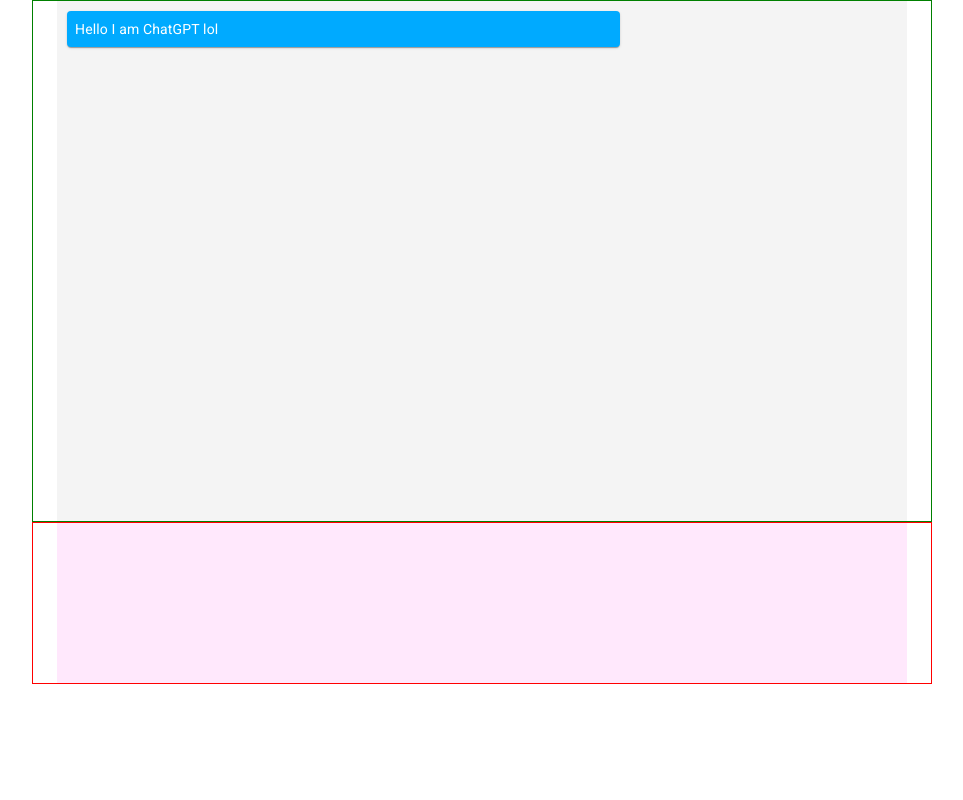
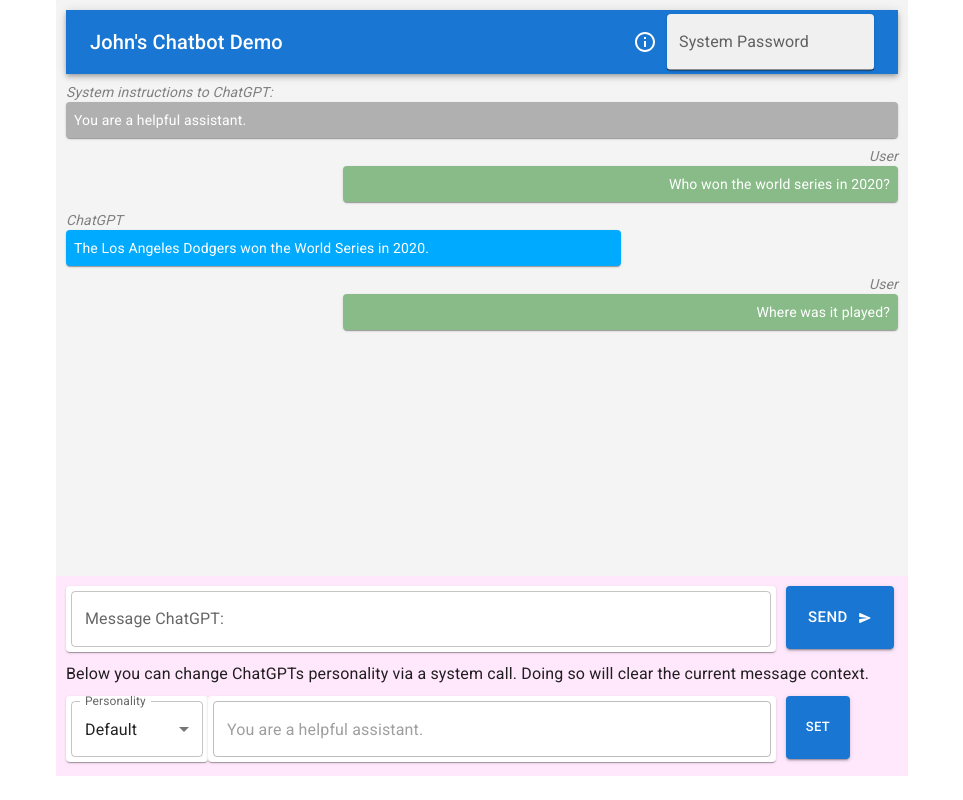
Before and after one commit to jabdulma/chat_demo_ui, a React (Create React App) app: page / in a window 1280 px wide. Shown: the whole page, without its empty margins (158-1121 px from the left). Built offline with nearby package versions, Linux system fonts and the light colour scheme.

Commit message:
Added more chat options.  Need to finish functionality and UI cleanup.

```diff
--- a/package.json
+++ b/package.json
@@ -17,6 +17,7 @@
     "@types/react-dom": "^18.2.19",
     "axios": "^1.6.7",
     "react": "^18.2.0",
+    "react-axios": "^2.0.6",
     "react-dom": "^18.2.0",
     "react-scripts": "5.0.1",
     "typescript": "^4.9.5",
--- a/src/App.tsx
+++ b/src/App.tsx
@@ -1,192 +1,183 @@
-import React from 'react';
+import React, {useEffect, useState} from 'react';
 import './App.css';
-import AiChat from "./AiChat";
+import AiChat from "./MessageTypes/AiChat";
+import UserChat from "./MessageTypes/UserChat";
+import SystemMessage from "./MessageTypes/SystemMessage";
+
 
 import CssBaseline from '@mui/material/CssBaseline';
 import { Box, Container, Stack } from '@mui/system';
-import {Paper, Grid} from '@mui/material';
-import { styled } from '@mui/material/styles';
+import {
+    Paper,
+    Grid,
+    TextField,
+    Button,
+    Typography,
+    AppBar,
+    Toolbar,
+    Tooltip,
+    InputLabel,
+    FormControl, Select, MenuItem, SelectChangeEvent
+} from '@mui/material';
+
+import SendRoundedIcon from '@mui/icons-material/SendRounded';
+import InfoOutlinedIcon from '@mui/icons-material/InfoOutlined';
+
+const demoMessages = [
+    {"role": "system", "content": "You are a helpful assistant."},
+    {"role": "user", "content": "Who won the world series in 2020?"},
+    {"role": "assistant", "content": "The Los Angeles Dodgers won the World Series in 2020."},
+    {"role": "user", "content": "Where was it played?"}
+]
+
+const searchParams = new URLSearchParams(document.location.search);
+
+const personalities = {
+    default: "You are a helpful assistant.",
+    aliens: "You are a helpful assistant, but you love talking about aliens.",
+    sassy: "You are a helpful assistant, but you are very sassy.",
+    custom: ""
+}
+
+function App() {
+    const [messages, setMessages] = useState(demoMessages)
+    const [count, setCount] = useState(0);
+    const [personality, setPersonality] = useState("default");
+    const [personalityDesc, setPersonalityDesc] = useState("")
+    const [lockcode, setLockcode] = useState("");
+    const [customTextEnable, setCTE] = useState(true)
 
 
+    function createChatBubbles(): any {
+        var messageList = messages;
+        var currentMessage: { role: string; content: string; };
+        let outputBubbles: any[] = [];
+        for (var i = 0; i < messageList.length; i++) {
+            currentMessage = messageList[i];
+            if (currentMessage.role === "assistant") {
+                outputBubbles.push(<AiChat message={currentMessage.content}></AiChat>)
+            } else if (currentMessage.role === "user") {
+                outputBubbles.push(<UserChat message={currentMessage.content}></UserChat>)
+            } else if (currentMessage.role === "system") {
+                outputBubbles.push(<SystemMessage message={currentMessage.content}></SystemMessage>)
+            }
+        }
+        return outputBubbles;
+    }
 
-const AiBubble = styled(Paper)(({ theme }) => ({
-    backgroundColor: theme.palette.mode === 'dark' ? '#00AAFF' : '#00AAFF',
-    ...theme.typography.body2,
-    padding: theme.spacing(1),
-    textAlign: 'left',
-    color: '#fff',
-}));
+    // Similar to componentDidMount and componentDidUpdate:
+    useEffect(() => {
+        // Update the document title using the browser API
+        document.title = `ChatGPT Integration Demo`;
+        setLockcode(searchParams.get("lc") || "")
+        setPersonality("default")
+        setPersonalityDesc(personalities.default)
+        console.log("Running useEffect")
+    }, []);
 
-const UserBubble = styled(Paper)(({ theme }) => ({
-    backgroundColor: theme.palette.mode === 'dark' ? '#00FFAA' : '#88BB88',
-    ...theme.typography.body2,
-    padding: theme.spacing(1),
-    textAlign: 'right',
-    color: '#fff',
-}));
+    const handlePersonalityChange = (event: SelectChangeEvent<typeof personality>) => {
+        type personalityKeyType = keyof typeof personalities;
+        let personalityKey: personalityKeyType = event.target.value as personalityKeyType;
 
-const BubbleSpacer = styled("div")(({ theme }) => ({
-    ...theme.typography.body2,
-    padding: theme.spacing(1)
-}));
+        let ptype = event.target.value
+        setCTE(ptype === "custom" ? false : true)
+        setPersonality(event.target.value);
+        setPersonalityDesc(personalities[personalityKey])
+    };
 
+    const handlePersonalityDescChange = (event: React.ChangeEvent<HTMLInputElement>) => {
+        let ptype = event.target.value
+        setPersonalityDesc(event.target.value);
+    };
 
-
-// <Grid container spacing={2}>
-//     {/* AI Message */}
-//     <AiChat/>
-//     {/* User Message */}
-//     <Grid xs={2} md={4} spacing={2}>
-//         <BubbleSpacer></BubbleSpacer>
-//     </Grid>
-//     <Grid xs={10} md={8} spacing={2}>
-//         <UserBubble>xs=10 md=8</UserBubble>
-//     </Grid>
-//
-//
-//
-//     {/* AI Message */}
-//     <Grid xs={10} md={8}>
-//         <AiBubble>xs=10 md=8</AiBubble>
-//     </Grid>
-//     <Grid xs={2} md={4}>
-//         <BubbleSpacer></BubbleSpacer>
-//     </Grid>
-//     {/* User Message */}
-//     <Grid xs={2} md={4}>
-//         <BubbleSpacer></BubbleSpacer>
-//     </Grid>
-//     <Grid xs={10} md={8}>
-//         <UserBubble>xs=10 md=8</UserBubble>
-//     </Grid>
-//
-//
-//     {/* AI Message */}
-//     <Grid xs={10} md={8}>
-//         <AiBubble>xs=10 md=8</AiBubble>
-//     </Grid>
-//     <Grid xs={2} md={4}>
-//         <BubbleSpacer></BubbleSpacer>
-//     </Grid>
-//     {/* User Message */}
-//     <Grid xs={2} md={4}>
-//         <BubbleSpacer></BubbleSpacer>
-//     </Grid>
-//     <Grid xs={10} md={8}>
-//         <UserBubble>xs=10 md=8</UserBubble>
-//     </Grid>
-//
-//
-//     {/* AI Message */}
-//     <Grid xs={10} md={8}>
-//         <AiBubble>xs=10 md=8</AiBubble>
-//     </Grid>
-//     <Grid xs={2} md={4}>
-//         <BubbleSpacer></BubbleSpacer>
-//     </Grid>
-//     {/* User Message */}
-//     <Grid xs={2} md={4}>
-//         <BubbleSpacer></BubbleSpacer>
-//     </Grid>
-//     <Grid xs={10} md={8}>
-//         <UserBubble>xs=10 md=8</UserBubble>
-//     </Grid>
-//
-//
-//
-//     {/* AI Message */}
-//     <Grid xs={10} md={8}>
-//         <AiBubble>xs=10 md=8</AiBubble>
-//     </Grid>
-//     <Grid xs={2} md={4}>
-//         <BubbleSpacer></BubbleSpacer>
-//     </Grid>
-//     {/* User Message */}
-//     <Grid xs={2} md={4}>
-//         <BubbleSpacer></BubbleSpacer>
-//     </Grid>
-//     <Grid xs={10} md={8}>
-//         <UserBubble>xs=10 md=8</UserBubble>
-//     </Grid>
-//
-//
-//
-//     {/* AI Message */}
-//     <Grid xs={10} md={8}>
-//         <AiBubble>xs=10 md=8</AiBubble>
-//     </Grid>
-//     <Grid xs={2} md={4}>
-//         <BubbleSpacer></BubbleSpacer>
-//     </Grid>
-//     {/* User Message */}
-//     <Grid xs={2} md={4}>
-//         <BubbleSpacer></BubbleSpacer>
-//     </Grid>
-//     <Grid xs={10} md={8}>
-//         <UserBubble>xs=10 md=8</UserBubble>
-//     </Grid>
-//
-//
-//     {/* AI Message */}
-//     <Grid xs={10} md={8}>
-//         <AiBubble>xs=10 md=8</AiBubble>
-//     </Grid>
-//     <Grid xs={2} md={4}>
-//         <BubbleSpacer></BubbleSpacer>
-//     </Grid>
-//     {/* User Message */}
-//     <Grid xs={2} md={4}>
-//         <BubbleSpacer></BubbleSpacer>
-//     </Grid>
-//     <Grid xs={10} md={8}>
-//         <UserBubble>xs=10 md=8</UserBubble>
-//     </Grid>
-//
-//
-//
-//     {/* AI Message */}
-//     <Grid xs={10} md={8}>
-//         <AiBubble>xs=10 md=8</AiBubble>
-//     </Grid>
-//     <Grid xs={2} md={4}>
-//         <BubbleSpacer></BubbleSpacer>
-//     </Grid>
-//     {/* User Message */}
-//     <Grid xs={2} md={4}>
-//         <BubbleSpacer></BubbleSpacer>
-//     </Grid>
-//     <Grid xs={10} md={8}>
-//         <UserBubble>xs=10 md=8</UserBubble>
-//     </Grid>
-//
-//     {/* Ending grid used for scrolling */}
-//     <Grid xs={2} md={4}>
-//         <BubbleSpacer></BubbleSpacer>
-//     </Grid>
-//
-// </Grid>
-
-
-function App() {
-  return (
+    return (
       <React.Fragment>
         <CssBaseline />
-        <Container sx={{ border: '1px solid green'}} maxWidth="md">
-            <Box sx={{ bgcolor: '#f4f4f4', height: '65vh', padding: '10px', overflow:'scroll'}}>
-                    <Box sx={{ flexGrow: 1 }}>
-                        <Stack>
-                            <AiChat></AiChat>
+        <Container sx={{ border: '0px solid green'}} maxWidth="md">
+            <Box sx={{ bgcolor: '#f4f4f4', height: '72vh', padding: '10px', overflowY:'scroll'}}>
 
-                        </Stack>
-                    </Box>
-                    {/* User Message */}
+                <Box sx={{ flexGrow: 1 }}>
+                    <AppBar position="static">
+                        <Toolbar>
+                            <Typography
+                                variant="h6"
+                                noWrap
+                                component="div"
+                                sx={{ flexGrow: 1, display: { xs: 'none', sm: 'block' } }}
+                            >
+                                John's Chatbot Demo
+                            </Typography>
+                            <Tooltip title="Please enter a password to use the system.  Password should've been provided with the link, otherwise contact the author." placement="bottom">
+                                <InfoOutlinedIcon sx={{marginRight:'10px'}}/>
+                            </Tooltip>
+                            <Paper>
+                                <TextField value={lockcode} variant="filled" label="System Password" />
+                            </Paper>
+
+                        </Toolbar>
+                    </AppBar>
+                </Box>
+
+                <Box sx={{ flexGrow: 1 }}>
+                    <Grid container>
+                        {createChatBubbles()}
+                     </Grid>
+                </Box>
             </Box>
         </Container>
-        <Container sx={{ border: '1px solid red'}} maxWidth="md">
-          <Box sx={{ bgcolor: '#FFe8fc', height: '20vh' }} />
+        <Container sx={{ border: '0px solid red'}} maxWidth="md">
+            <Box sx={{ bgcolor: '#FFe8fc', height: '20vh', minHeight:'200px' }}>
+                <Box sx={{ flexGrow: 1 }}>
+                    <Stack>
+                        {/* Message Box */}
+                        <Grid container sx={{margin:'10px'}} >
+                            <Grid xs={10}>
+                                <Paper sx={{padding:'5px'}}>
+                                    <TextField label="Message ChatGPT:" fullWidth />
+                                </Paper>
+                            </Grid>
+                            <Grid xs={2}>
+                                <Button variant="contained" size="large" sx={{minHeight: '63px', maxHeight: '65px', margin:'0px', marginLeft:'10px'}} >Send <SendRoundedIcon sx={{paddingLeft:'10px'}}/></Button>
+                            </Grid>
+                        </Grid>
+                        <Box sx={{ flexGrow: 1,  marginLeft:'10px'}}>
+                                    Below you can change ChatGPTs personality via a system call.  Doing so will clear the current message context.
+                        </Box>
+                        <Grid container sx={{margin:'10px'}} >
+                            <Grid xs={2}>
+                                <Paper sx={{padding:'5px'}}>
+                                    <FormControl fullWidth>
+                                        <InputLabel id="demo-simple-select-label">Personality</InputLabel>
+                                        <Select
+                                            labelId="demo-simple-select-label"
+                                            id="demo-simple-select"
+                                            label="Personality"
+                                            value={personality}
+                                            onChange={handlePersonalityChange}
+                                        >
+                                            <MenuItem value={"default"}>Default</MenuItem>
+                                            <MenuItem value={"aliens"}>Alien Fan</MenuItem>
+                                            <MenuItem value={"sassy"}>Sassy</MenuItem>
+                                            <MenuItem value={"custom"}>Custom</MenuItem>
+                                        </Select>
+                                    </FormControl>
+                                </Paper>
+                            </Grid>
+                            <Grid xs={8}>
+                                <Paper sx={{padding:'5px'}}>
+                                    <TextField name="personalityDesc" disabled={customTextEnable} label="" value={personalityDesc} onChange={handlePersonalityDescChange} fullWidth />
+                                </Paper>
+                            </Grid>
+                            <Grid xs={1}>
+                                <Button variant="contained" size="small" sx={{minHeight: '63px', maxHeight: '65px', margin:'0px', marginLeft:'10px'}} >Set</Button>
+                            </Grid>
+                        </Grid>
+                    </Stack>
+                </Box>
+            </Box>
         </Container>
       </React.Fragment>
-  );
+    );
 }
 
 export default App;
--- a/src/AiChat.tsx
+++ b/src/MessageTypes/AiChat.tsx
@@ -1,14 +1,6 @@
 import React from 'react';
-import BubbleSpacer from "./BubbleSpacer";
-import CssBaseline from '@mui/material/CssBaseline';
-import { Box, Container, Stack } from '@mui/system';
+import BubbleSpacer from "../BubbleSpacer";
 
-import AppBar from '@mui/material/AppBar';
-import Toolbar from '@mui/material/Toolbar';
-import Typography from '@mui/material/Typography';
-import Button from '@mui/material/Button';
-import IconButton from '@mui/material/IconButton';
-import MenuIcon from '@mui/icons-material/Menu';
 import Paper from '@mui/material/Paper';
 import Grid from '@mui/material/Unstable_Grid2';
 import { styled } from '@mui/material/styles';
@@ -24,19 +16,24 @@
 
 const ChatLabel = styled("div")(({ theme }) => ({
     ...theme.typography.body2,
-    padding: theme.spacing(1),
+    paddingTop: theme.spacing(1),
     textAlign: 'left',
-    color: '#0f0f0f',
+    color: '#808080',
+    fontStyle: "italic",
 }));
 
-function AiChat() {
+type AiChatProps = {
+    message: string
+}
+
+function AiChat(props:AiChatProps) {
     return (
         <Grid container xs={12}>
             {/* AI Message */}
-            {/* <Grid xs={12}><ChatLabel>ChatGpt:</ChatLabel></Grid> */}
+            <Grid xs={12}><ChatLabel>ChatGPT</ChatLabel></Grid>
             <Grid xs={10} md={8}>
                 <AiBubble>
-                    Hello I am ChatGPT lol
+                    {props.message}
                 </AiBubble>
             </Grid>
             <Grid xs={2} md={4}>
--- /dev/null
+++ b/src/MessageTypes/SystemMessage.tsx
@@ -0,0 +1,42 @@
+import React from 'react';
+import BubbleSpacer from "../BubbleSpacer";
+
+import Paper from '@mui/material/Paper';
+import Grid from '@mui/material/Unstable_Grid2';
+import { styled } from '@mui/material/styles';
+
+const SystemBubble = styled(Paper)(({ theme }) => ({
+    backgroundColor: theme.palette.mode === 'dark' ? '#B0B0B0' : '#B0B0B0',
+    ...theme.typography.body2,
+    padding: theme.spacing(1),
+    textAlign: 'left',
+    color: '#fff',
+}));
+
+const ChatLabel = styled("div")(({ theme }) => ({
+    ...theme.typography.body2,
+    paddingTop: theme.spacing(1),
+    textAlign: 'left',
+    color: '#808080',
+    fontStyle: "italic",
+}));
+
+type SystemMessageProps = {
+    message: string
+}
+
+function SystemMessage(props: SystemMessageProps) {
+    return (
+        <Grid container xs={12}>
+            {/* AI Message */}
+            <Grid xs={12}><ChatLabel>System instructions to ChatGPT:</ChatLabel></Grid>
+            <Grid xs={12}>
+                <SystemBubble>
+                    {props.message}
+                </SystemBubble>
+            </Grid>
+        </Grid>
+    );
+}
+
+export default SystemMessage;
--- /dev/null
+++ b/src/MessageTypes/UserChat.tsx
@@ -0,0 +1,45 @@
+import React from 'react';
+import BubbleSpacer from "../BubbleSpacer";
+
+import Paper from '@mui/material/Paper';
+import Grid from '@mui/material/Unstable_Grid2';
+import { styled } from '@mui/material/styles';
+
+const UserBubble = styled(Paper)(({ theme }) => ({
+    backgroundColor: theme.palette.mode === 'dark' ? '#00FFAA' : '#88BB88',
+    ...theme.typography.body2,
+    padding: theme.spacing(1),
+    textAlign: 'right',
+    color: '#fff',
+}));
+
+const ChatLabel = styled("div")(({ theme }) => ({
+    ...theme.typography.body2,
+    paddingTop: theme.spacing(1),
+    textAlign: 'right',
+    color: '#808080',
+    fontStyle: "italic",
+}));
+
+type UserChatProps = {
+    message: string
+}
+
+function UserChat(props: UserChatProps) {
+    return (
+        <Grid container xs={12}>
+            {/* AI Message */}
+            <Grid xs={12}><ChatLabel>User</ChatLabel></Grid>
+            <Grid xs={2} md={4}>
+                <BubbleSpacer></BubbleSpacer>
+            </Grid>
+            <Grid xs={10} md={8}>
+                <UserBubble>
+                    {props.message}
+                </UserBubble>
+            </Grid>
+        </Grid>
+    );
+}
+
+export default UserChat;
```
Also changed, not shown: 2 other files (tests, documents, lock files or other folders).
